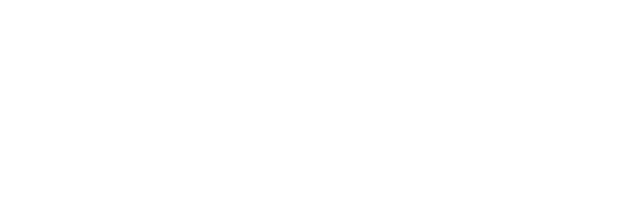
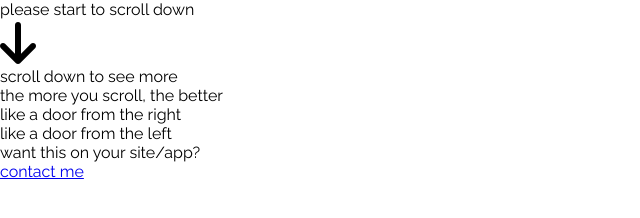
Before and after one commit to andresbuzzio/UIScroll, a plain HTML site: page index.html in a window 1280 px wide. Shown: the whole page, without its empty margins (0-640 px from the left). Drawn offline with nearby package versions, Linux system fonts and the light colour scheme.

Commit message:
Update index.html

```diff
--- a/index.html
+++ b/index.html
@@ -12,9 +12,55 @@
     <!-- jQuery -->
     <script src="https://ajax.googleapis.com/ajax/libs/jquery/3.1.0/jquery.min.js"></script>
 
+    <!-- JS -->
+    <script src="JS/uiscroll.js"></script>
+
+    <!-- Fonts -->
+    <script src="https://use.fontawesome.com/fbfc031c9f.js"></script>
+
+
   </head>
   <body>
 
+  <div class="container">
 
-  </body>
+  <div class="start">
+  please start to scroll down<br>
+  <i class="fa fa-arrow-down fa-3x"></i>
+  </div>
+
+  <div class="container-boxes">
+
+  <div class="box1">
+  scroll down to see more
+  </div>
+
+  <div class="box2">
+  the more you scroll, the better
+  </div>
+
+  <div class="box3">
+  like a door from the right
+  </div>
+
+  <div class="box4">
+  like a door from the left
+  </div>
+
+</div>
+<!-- end container-boxes -->
+
+  <div class="end">
+  want this on your site/app?<br>
+  <a href="mailto:andresbuzzio@gmail.com">contact me</a>
+  </div>
+
+  <div class="space">
+  </div>
+
+
+  </div>
+  <!-- end container -->
+
+</body>
 </html>
```
